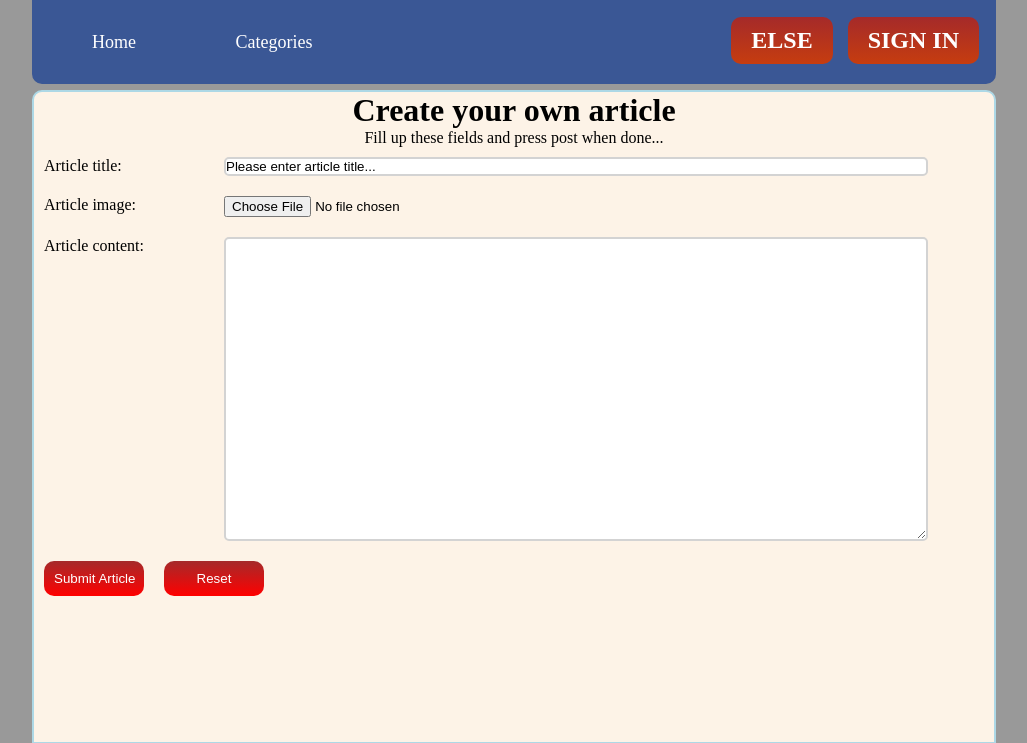
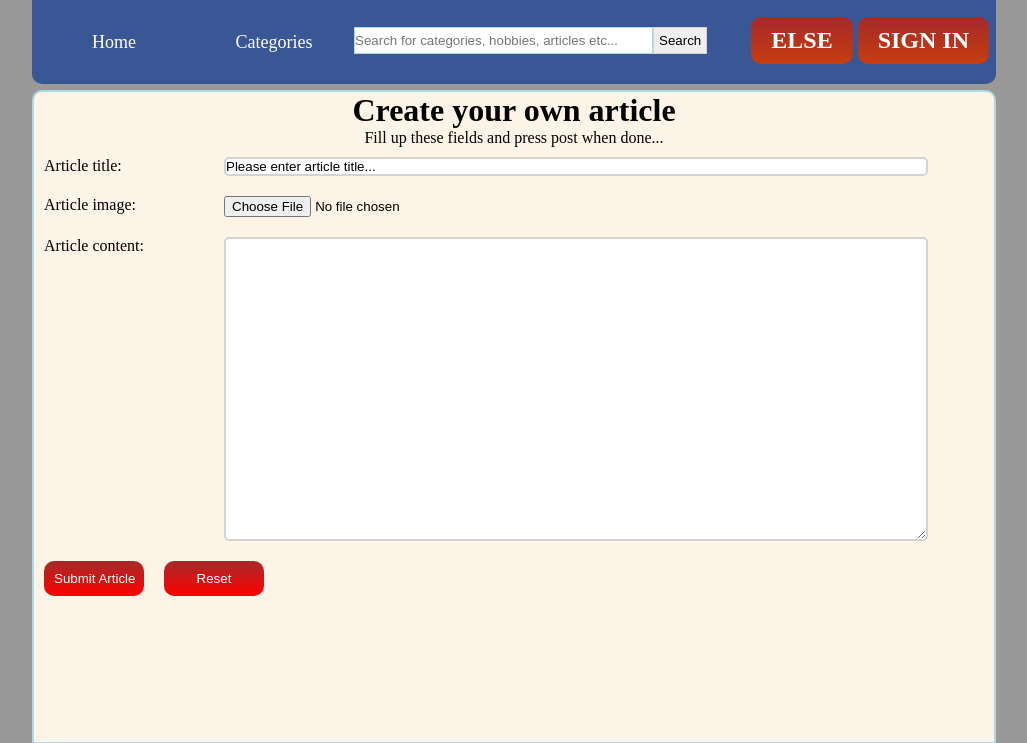
Before and after one commit to ciprian1234/OnlineHobbiesTW, a PHP site: page /create_article.html in a window 1280 px wide. Shown: the top 743 px of the page, without its empty margins (126-1153 px from the left). Run offline with PHP 8.4, Linux system fonts and the light colour scheme.

Commit message:
Added search bar + some little changes

```diff
--- a/pagina_ciprian/create_article.html
+++ b/pagina_ciprian/create_article.html
@@ -12,18 +12,27 @@
 
 <body>
 
-<header class="container_16">
-    <ul>
-        <li> <a class="grid_2 menuButton" href="index.html">Home</a> </li>
-        <li> <a class="grid_2 menuButton" href="index.html">Categories</a> </li>
+<header class="container_16 alpha omega">
+
+    <ul class="category">
+        <li class="grid_2 menuButton"> <a href="index.html">Home</a> </li>
+        <li class="grid_2 menuButton"> <a href="index.html">Categories</a>
+            <ul class="subcategory">
+                <li class="grid_2 menuButton"><a href="#">Sport</a></li></a>
+                <li class="grid_2 menuButton"><a href="#">Video games</a></li>
+                <li class="grid_2 menuButton"><a href="#">Movies</a></li>
+            </ul>
+        </li>
     </ul>
 
-        <a href="#" class="bigButton">
-            <h2>SIGN IN</h2>
-        </a>
-        <a href="#" class="bigButton">
-            <h2>ELSE</h2>
-        </a>
+    <form class="alpha omega" id="searchForm" action="#" method="get">
+    	<input class="searchBar" type="text" name="searchQuerry" value="" placeholder="Search for categories, hobbies, articles etc..." size="35" maxlength="50">
+    	<input class="searchButton" type="submit" name="submitButton" value="Search">
+    </form>
+
+
+    <a href="#" class="bigButton"> <h2>SIGN IN</h2> </a>
+    <a href="#" class="bigButton"> <h2>ELSE</h2> </a>
 </header>
 
 	<main class="container_16">
--- a/pagina_ciprian/css/main.css
+++ b/pagina_ciprian/css/main.css
@@ -11,7 +11,6 @@ header {
 	height: 80px;
 	border-radius: 0px 0px 10px 10px;
     top:0;
-
 	border: 2px solid #3a5795;
 }
 
@@ -24,9 +23,39 @@ header .menuButton {
 	color: white;
 }
 
-.menuButton:hover{
-	background-color: dodgerblue;
+header .menuButton:hover{
+	background: dodgerblue;
 }
+
+/* START Search Bar from header  */
+
+#searchForm {
+	position: relative;
+	top: 25px;
+}
+
+#searchForm .searchBar {
+	height: 25px;
+	float: left;
+	border:1px solid lightblue;
+}
+
+#searchForm .searchBar:hover {
+	border:1px solid blue;
+}
+
+#searchForm .searchButton {
+	height: 27px;
+	float: left;
+	padding: 1px 5px;
+	border: 1px solid lightgrey;
+}
+
+#searchForm .searchButton:hover {
+	border: 1px solid grey;
+}
+
+/* END Search bar form header */
 
 
 header .bigButton {
@@ -34,7 +63,7 @@ header .bigButton {
 	display: inline-block;
 	padding: 10px 20px;
 	margin-top: 15px;
-	margin-right: 15px;
+	margin-right: 5px;
 	border-radius: 10px;
 	color: white;
 	text-decoration: none;
@@ -96,11 +125,10 @@ footer {
 .category li{
     float:left;
 }
+
 .category a{
     text-decoration: none;
     color:white;
-    display:block;
-    padding:0 20px;
 }
 .category .subcategory{
 
@@ -134,4 +162,3 @@ footer {
          -webkit-border-radius: 0 0 20px 0;
          -moz-border-radius: 0 0 20px 0;
         }
-        }
```
Also changed, not shown: articol-template-tudor/article.css (+8 -20 lines), articol-template-tudor/article_template.html (+19 -19 lines), pagina_ciprian/index.html (+12 -11 lines).
